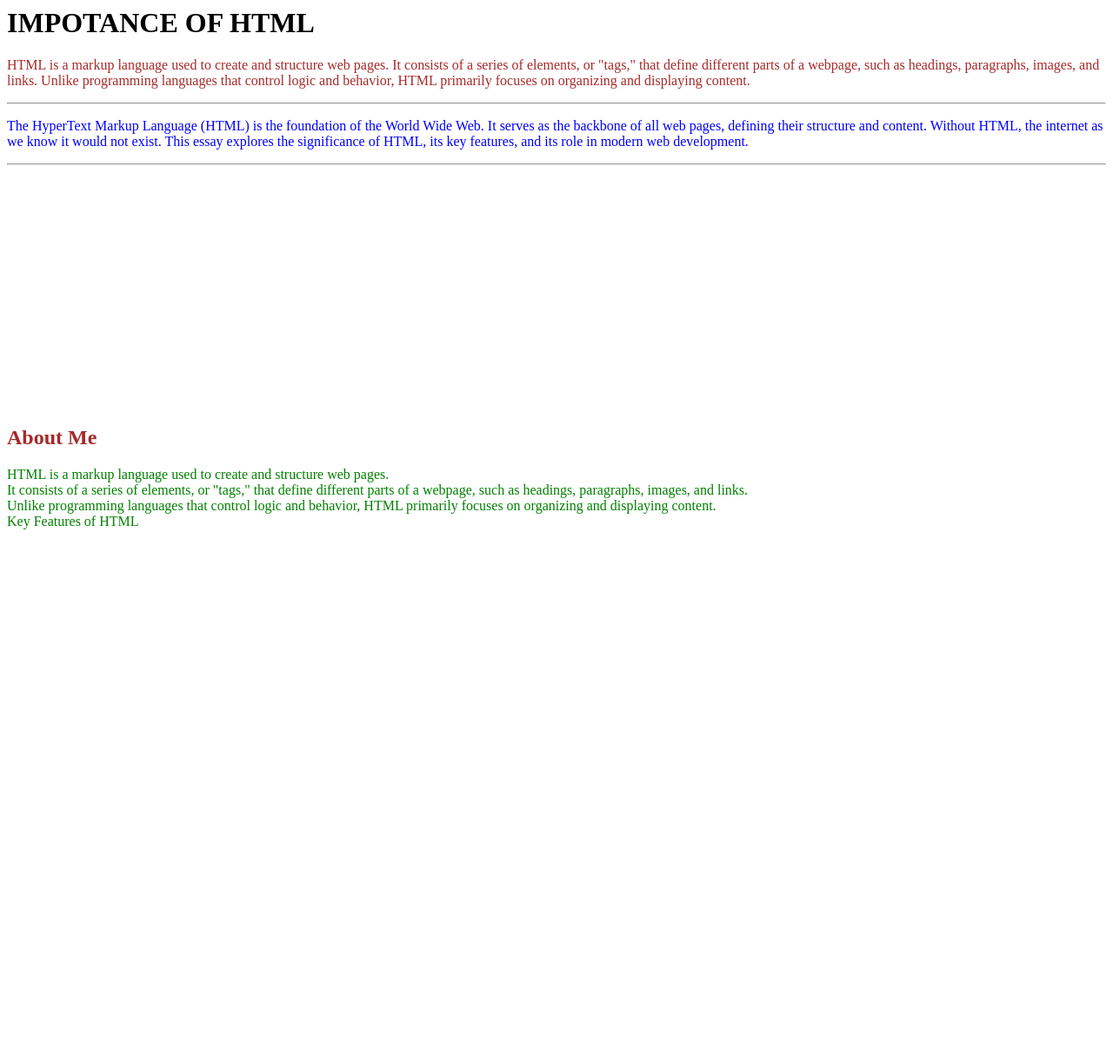
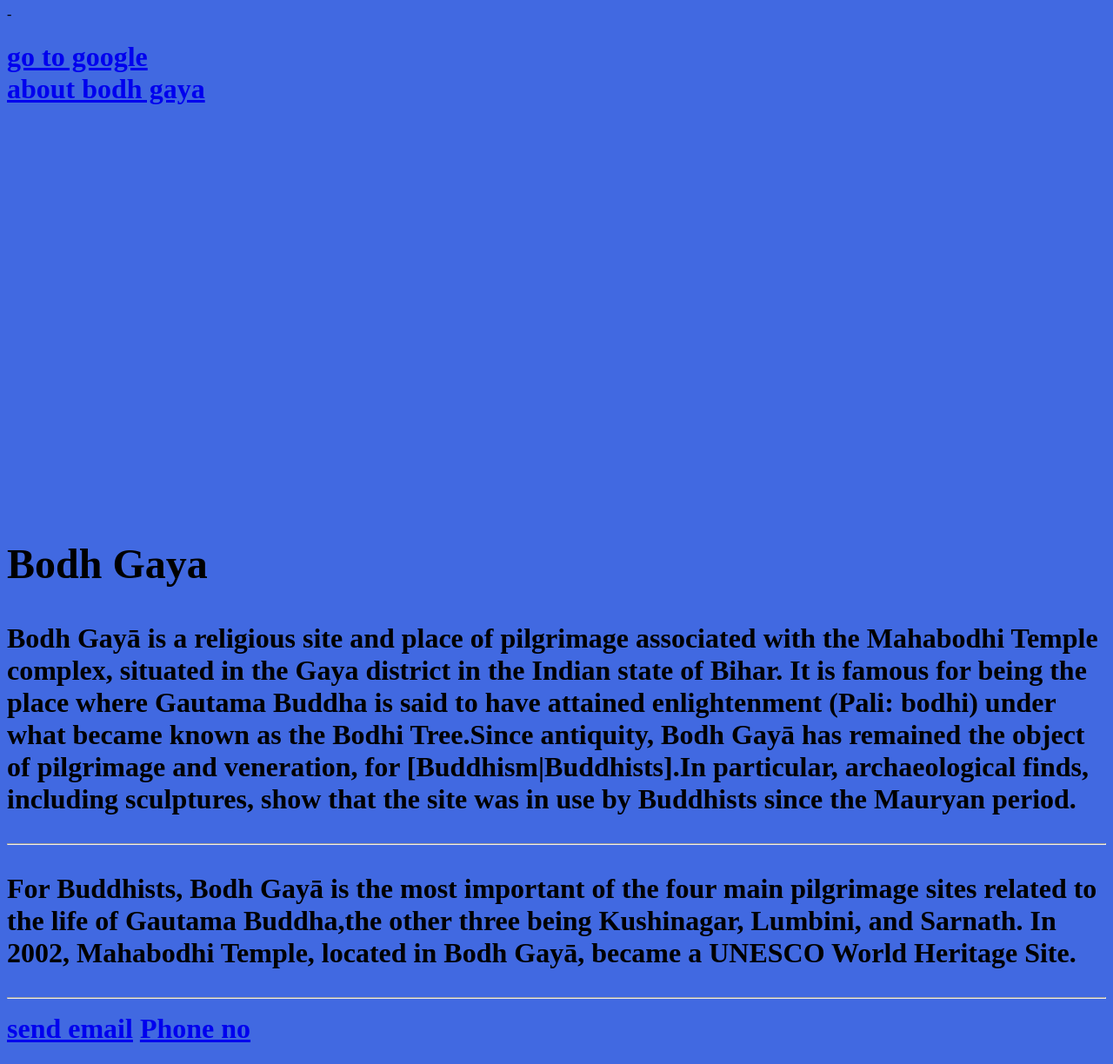
Before and after one commit to Soni-singh04/task-3, a plain HTML site: page index.html in a window 1280 px wide. Shown: the whole page at 87% size. Before the commit the page ends 800 px from the top, so only its background shows below. Drawn offline with Linux system fonts and the light colour scheme.

Commit message:
Add files via upload

```diff
--- a/index.html
+++ b/index.html
@@ -1,31 +1,27 @@
-
+<!Doctype html>
 <html>
-
 <head>
 <style>
+body{background-color:RoyalBlue;}
 </style>
+<title>links</title>
+-</head>
+<body>
+<h1 style ="color:rgb(222, 20, 20):"><a href="https://google.com" target="_blank">go to google</a><br>
+<a href="#about"> about bodh gaya</a>
 
-<tittle></tittle>
+<section id="about"> <h2 style="margin-top:500px;">Bodh Gaya</h2>
 
-</head>
+<p>Bodh Gayā is a religious site and place of pilgrimage associated with the Mahabodhi Temple complex, situated in the Gaya district in the Indian state of Bihar. It is famous for being the place where Gautama Buddha is said to have attained enlightenment (Pali: bodhi) under what became known as the Bodhi Tree.Since antiquity, Bodh Gayā has remained the object of pilgrimage and veneration, for [Buddhism|Buddhists].In particular, archaeological finds, including sculptures, show that the site was in use by Buddhists since the Mauryan period.<br></p>
+<hr>
 
-<body>
+<p>For Buddhists, Bodh Gayā is the most important of the four main pilgrimage sites related to the life of Gautama Buddha,the other three being Kushinagar, Lumbini, and Sarnath. In 2002, Mahabodhi Temple, located in Bodh Gayā, became a UNESCO World Heritage Site.</p></section>
 
-<h1 style="color:black;">IMPOTANCE OF HTML</h1>
+ <hr>
 
 
- <P= style="color:BROWN;">HTML is a markup language used to create and structure web pages. It consists of a series of elements, or "tags," that define different parts of a webpage, such as headings, paragraphs, images, and links. Unlike programming languages that control logic and behavior, HTML primarily focuses on organizing and displaying content.
-</P><hr>
- <p style="color:blue;">The HyperText Markup Language (HTML) is the foundation of the World Wide Web. It serves as the backbone of all web pages, defining their structure and content. Without HTML, the internet as we know it would not exist. This essay explores the significance of HTML, its key features, and its role in modern web development.<hr>
 
-<h2 id="about:" style="margin-top:300px;">About Me</h2>
-
-<p style="color:green;">HTML is a markup language used to create and structure web pages.<br> It consists of a series of elements, or "tags," that define different parts of a webpage, such as headings, paragraphs, images, and links.<br> Unlike programming languages that control logic and behavior, HTML primarily focuses on organizing and displaying content.<br>
-
-Key Features of HTML</p>
-
-
+<a href="mailto:as7671871@gmail.com/"> send email</a>
+<a href="tel:+7033815220"> Phone no</a>
 </body>
-
-<footer>
 </html>
```
